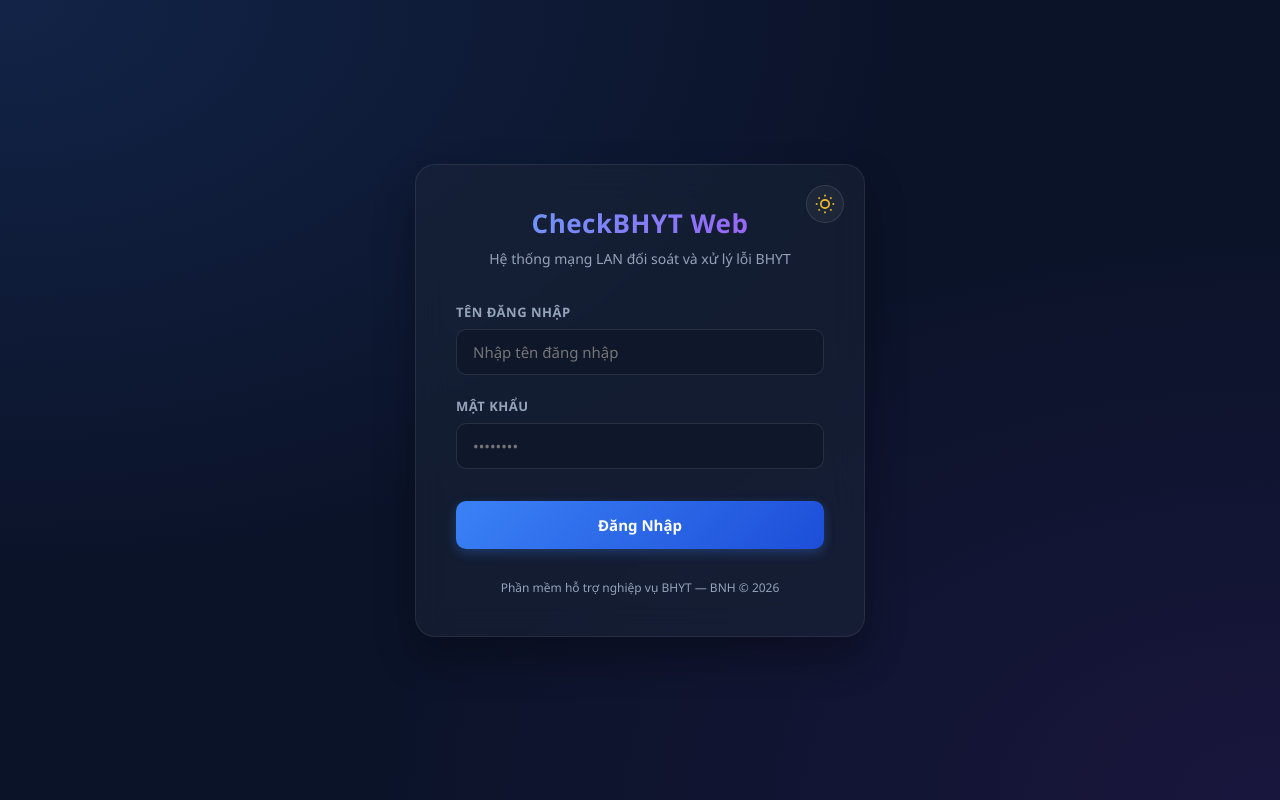
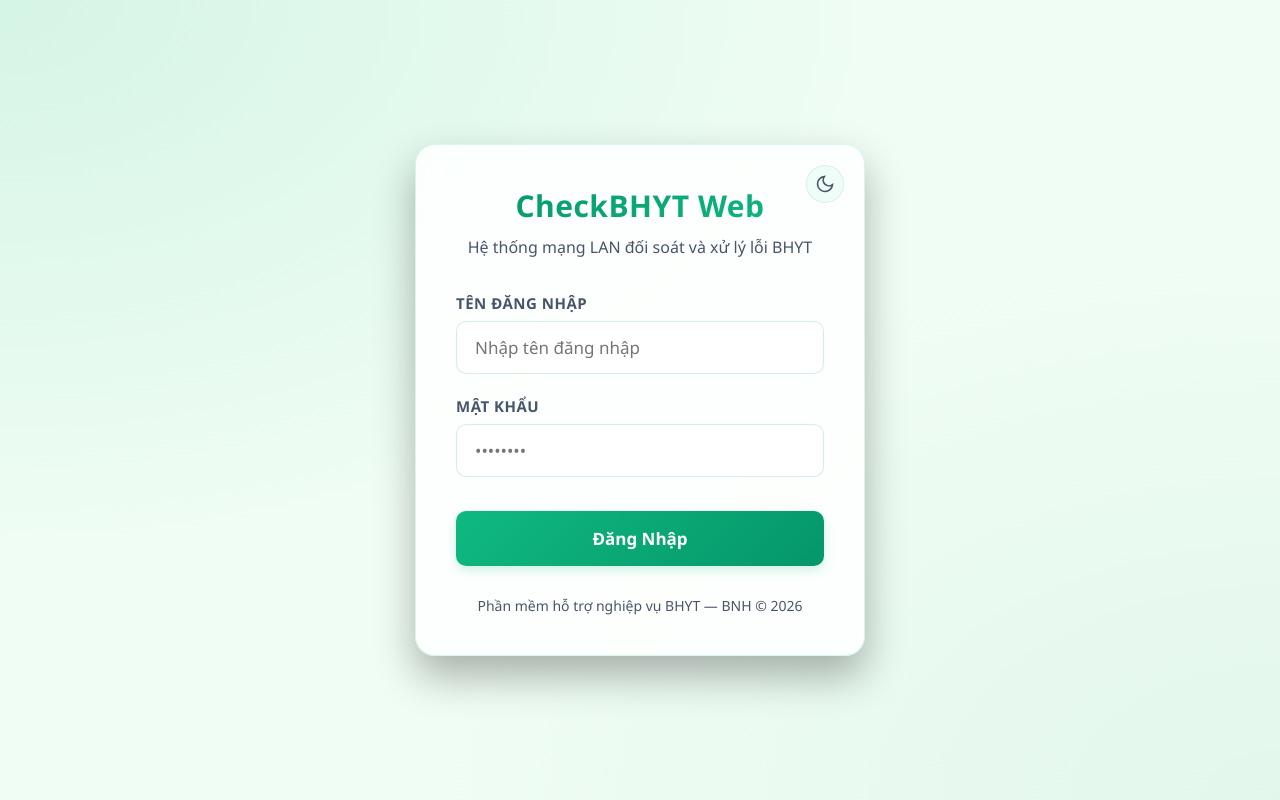
Before and after one commit to buinguyenhong/CHECKBHYT, a FastAPI app: page /login in a window 1280 px wide. Run offline with FastAPI, Linux system fonts and the light colour scheme.

Commit message:
style: make Light theme default and enlarge font sizes across all templates for high legibility

```diff
--- a/web_app/templates/login.html
+++ b/web_app/templates/login.html
@@ -6,7 +6,7 @@
     <title>Đăng nhập — Hệ thống đối soát BHYT BNH</title>
     <script>
         // Set theme immediately to avoid flash of dark/light theme
-        const savedTheme = localStorage.getItem('theme') || 'dark';
+        const savedTheme = localStorage.getItem('theme') || 'light';
         document.documentElement.setAttribute('data-theme', savedTheme);
     </script>
     <style>
@@ -102,18 +102,19 @@
         }
 
         .logo-header h1 {
-            font-size: 26px;
-            font-weight: 800;
+            font-size: 30px;
+            font-weight: 850;
             letter-spacing: 0.5px;
             background: var(--title-gradient);
             -webkit-background-clip: text;
             -webkit-text-fill-color: transparent;
-            margin-bottom: 8px;
+            margin-bottom: 10px;
         }
 
         .logo-header p {
             color: var(--text-secondary);
-            font-size: 14px;
+            font-size: 16px;
+            font-weight: 500;
         }
 
         .form-group {
@@ -122,8 +123,8 @@
 
         .form-group label {
             display: block;
-            font-size: 13px;
-            font-weight: 600;
+            font-size: 15px;
+            font-weight: 650;
             color: var(--text-secondary);
             margin-bottom: 8px;
             text-transform: uppercase;
@@ -135,9 +136,9 @@
             background: var(--input-bg);
             border: 1px solid var(--input-border);
             border-radius: 10px;
-            padding: 12px 16px;
+            padding: 14px 18px;
             color: var(--text-main);
-            font-size: 15px;
+            font-size: 17px;
             transition: all 0.3s ease;
         }
 
@@ -153,14 +154,14 @@
             background: var(--btn-gradient);
             border: none;
             border-radius: 10px;
-            padding: 14px;
+            padding: 16px;
             color: white;
-            font-size: 15px;
-            font-weight: 700;
+            font-size: 17px;
+            font-weight: 800;
             cursor: pointer;
             transition: all 0.3s ease;
             box-shadow: 0 4px 12px var(--btn-shadow);
-            margin-top: 10px;
+            margin-top: 12px;
         }
 
         .btn-submit:hover {
@@ -177,9 +178,10 @@
             background: rgba(239, 68, 68, 0.15);
             border: 1px solid rgba(239, 68, 68, 0.2);
             color: #f87171;
-            padding: 12px;
+            padding: 14px;
             border-radius: 8px;
-            font-size: 13px;
+            font-size: 16px;
+            font-weight: 600;
             margin-bottom: 20px;
             display: none;
             text-align: center;
@@ -194,7 +196,7 @@
         .footer {
             margin-top: 30px;
             text-align: center;
-            font-size: 12px;
+            font-size: 14px;
             color: var(--text-secondary);
         }
 
```
Also changed, not shown: web_app/templates/admin.html (+22 -21 lines), web_app/templates/department.html (+26 -22 lines).
